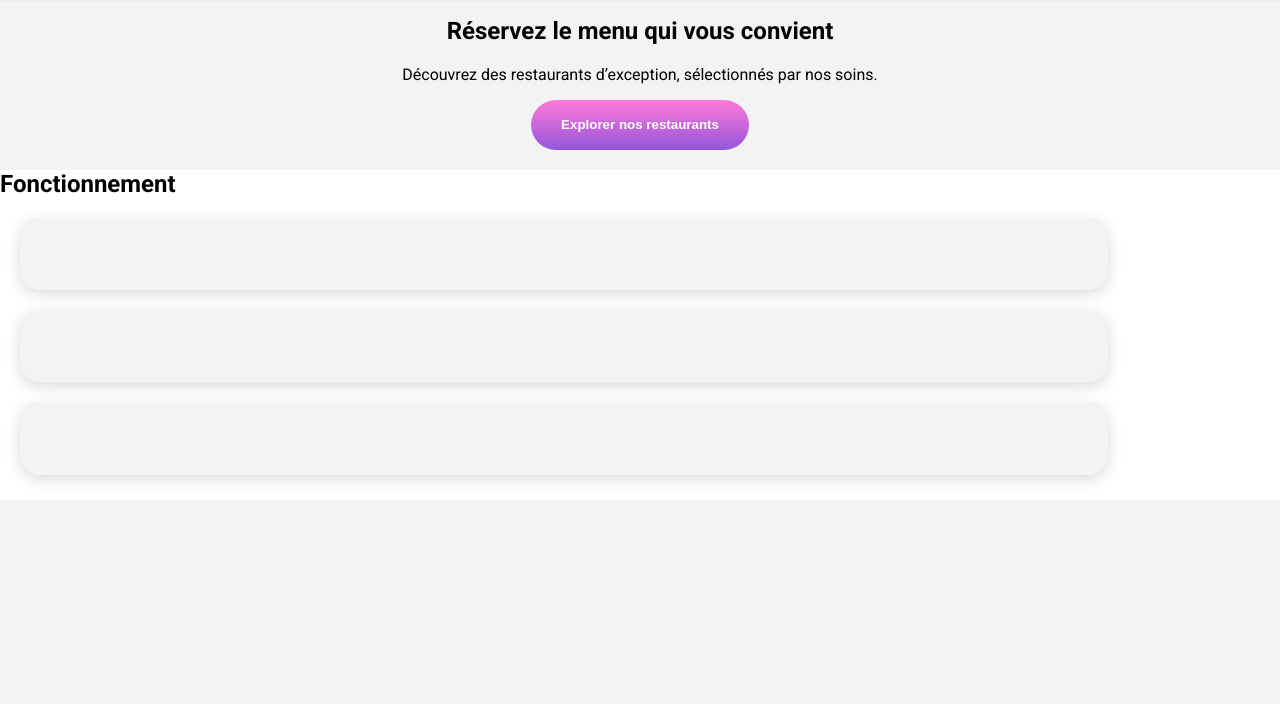
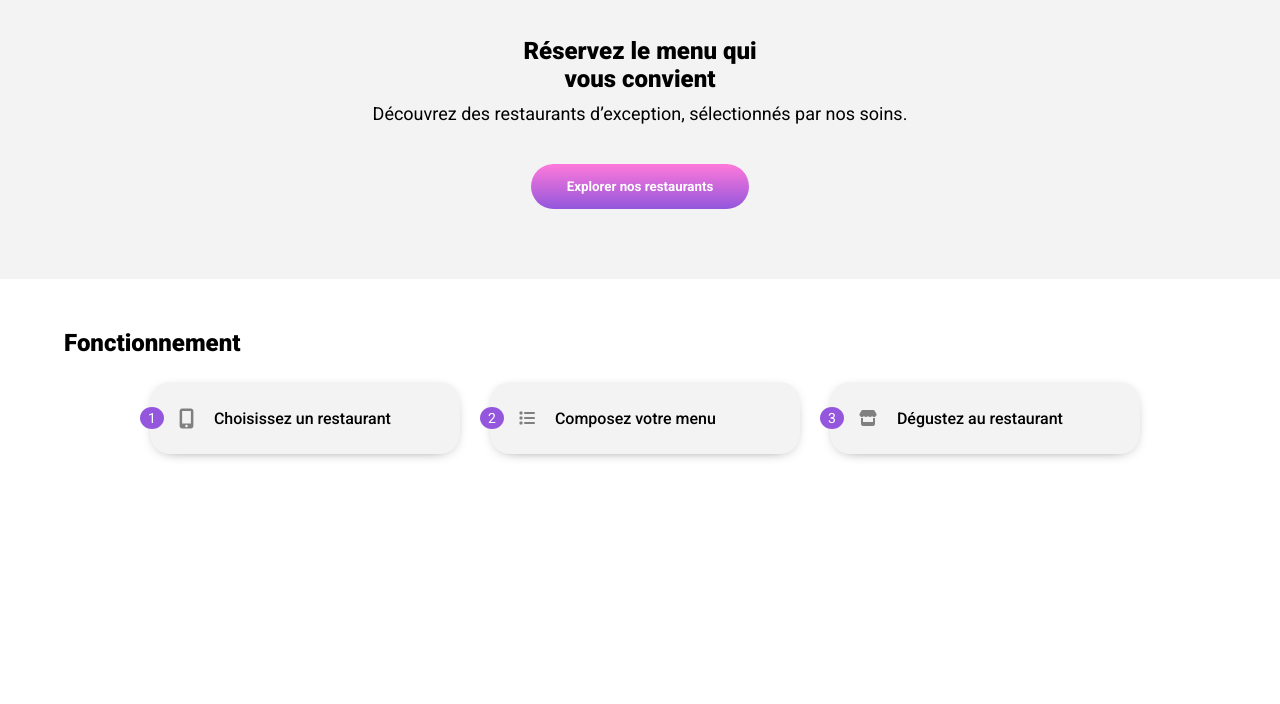
Before and after one commit to ClemMc/ohmyfood, a plain HTML site: page ohmyfood.html in a window 1280 px wide. Shown: the part 96-800 px from the top of the page. Drawn offline with Linux system fonts and the light colour scheme; a web font is replaced by a local one.

Commit message:
fix section fonctionnement

```diff
--- a/css/style.scss
+++ b/css/style.scss
@@ -1,4 +1,7 @@
-
+* {
+    font-family: "roboto", sans-serif;
+    margin: 0px;
+  }
 body {
     margin-top: 0;
 }
@@ -11,12 +14,10 @@ body {
 .main-container {
     width: 100%;
     max-width: 1440px;
-    background-color: var(--main-color);
+    background-color: #fff;
     margin-left: 0;
 }
-header {
-    background-color: #fff;
-}
+
 .logo {
     display: flex;
     justify-content: center;
@@ -37,7 +38,6 @@ header {
     text-decoration: none
 }
 .location {
-    font-family: 'Roboto';
     display: flex;
     flex-direction: row;
     justify-content: center;
@@ -48,43 +48,86 @@ header {
     margin: 0;
     box-shadow: 0px 2px 4px rgba(0, 0, 0, 0.15);
 }
-main {
-    font-family: 'Roboto';
-}
-.firstsection {
-    font-family: 'Roboto';
-    font-style: normal;
+.intro {
     text-align: center;
-}
-h1 {
-    font-weight: 700;
-    font-size: 24px;
-    line-height: 28px;
-}
-.subtitle {
-
-    font-weight: 300;
-    font-size: 18px;
-    line-height: 21px;
-}
+    background-color: var(--main-color);
+    padding: 0px 10px 70px;
+    h1 {
+      font-weight: 900;
+      font-size: 24px;
+      padding: 40px 0px 10px;
+      max-width: 250px;
+      margin: auto;
+    }
+    p {
+      font-weight: 400;
+      font-size: 18px;
+      padding-bottom: 40px;
+    }
+  }
 .btn {
     width: 218px;
-    height: 50px;
-    background: linear-gradient(to bottom, var(--secondary-color), var(--primary-color));
+    padding: 15px 0px;
+    background: linear-gradient(var(--secondary-color), var(--primary-color));
     border: none;
-    border-radius: 25px;
+    border-radius: 30px;
     font-weight: bold;
     color: white;
+    &:hover {
+        background: linear-gradient(var(--secondary-color), var(--secondary-color), var(--primary-color));
+        transition: 0.2s;
+        cursor: pointer;
+    }
 }
-.functionality {
-    background-color: #fff;
-    padding-bottom: 5px;
+.main-titles {
+    font-weight: 900;
+    font-size: 24px;
+    padding: 50px 0px 20px;
 }
-.rectangle {
-    width: 85%;
-    height: 72.38px;
-    background: var(--main-color);
-    box-shadow: 0px 4px 15px rgba(0, 0, 0, 0.15);
-    border-radius: 20px;
-    margin: 20px;
-}
+aside {
+    width: 90%;
+    margin: auto;
+    padding-bottom: 40px;
+    .bloc-guide {
+      display: flex;
+      flex-wrap: wrap;
+      justify-content: center;
+      gap: 20px;
+      .guide {
+        display: flex;
+        align-items: center;
+        width: 100%;
+        min-width: 260px;
+        max-width: 310px;
+        background-color: var(--main-color);
+        padding: 25px 0px;
+        border-radius: 20px;
+        margin: 5px 0px 20px 10px;
+        box-shadow: 0px 3px 15px -10px;
+        cursor: pointer;
+        span,
+        h3 {
+          font-weight: 500;
+          font-size: 16px;
+        }
+        .round {
+          color: white;
+          padding: 3px 8px;
+          background-color: #9356dc;
+          border-radius: 100%;
+          font-size: 14px;
+          font-weight: 400;
+          margin: 0px 15px 0px -10px;
+        }
+        i {
+          color: gray;
+          padding-right: 20px;
+        }
+        &:hover {
+          i {
+            color: #9356dc;
+          }
+        }
+      }
+    }
+  }
--- a/ohmyfood.html
+++ b/ohmyfood.html
@@ -28,19 +28,33 @@
         <p class="location"><i class="fa-solid fa-location-dot"></i>Paris, Belleville</p>
     </header>
     <main>
-        <section class="firstsection">
+        <section class="intro">
             <h1>Réservez le menu qui vous convient</h1>
             <p>Découvrez des restaurants d’exception, sélectionnés par nos soins.</p>
-            <button class="btn">Explorer nos restaurants</button>
+            <a href="#restaurants"><button class="btn">Explorer nos restaurants</button></a>
         </section>
-        <section class="functionality">
-            <h2>Fonctionnement</h2>
-            <div class="rectangle">
+        <aside>
+            <h2 class="main-titles">Fonctionnement</h2>
+
+            <div class="bloc-guide">
+              <section class="guide">
+                <span class="round">1</span>
+                <i class="fa-solid fa-mobile-screen-button fa-lg"></i>
+                <h3>Choisissez un restaurant</h3>
+              </section>
+
+              <section class="guide">
+                <span class="round">2</span>
+                <i class="fa-solid fa-list"></i>
+                <h3>Composez votre menu</h3>
+              </section>
+
+              <section class="guide">
+                <span class="round">3</span>
+                <i class="fa-solid fa-store"></i>
+                <h3>Dégustez au restaurant</h3>
+              </section>
             </div>
-            <div class="rectangle">
-            </div>
-            <div class="rectangle">
-            </div>
-        </section>
+          </aside>
     </main>
 </body>
```
Also changed, not shown: css/style.css, 1 other file.
